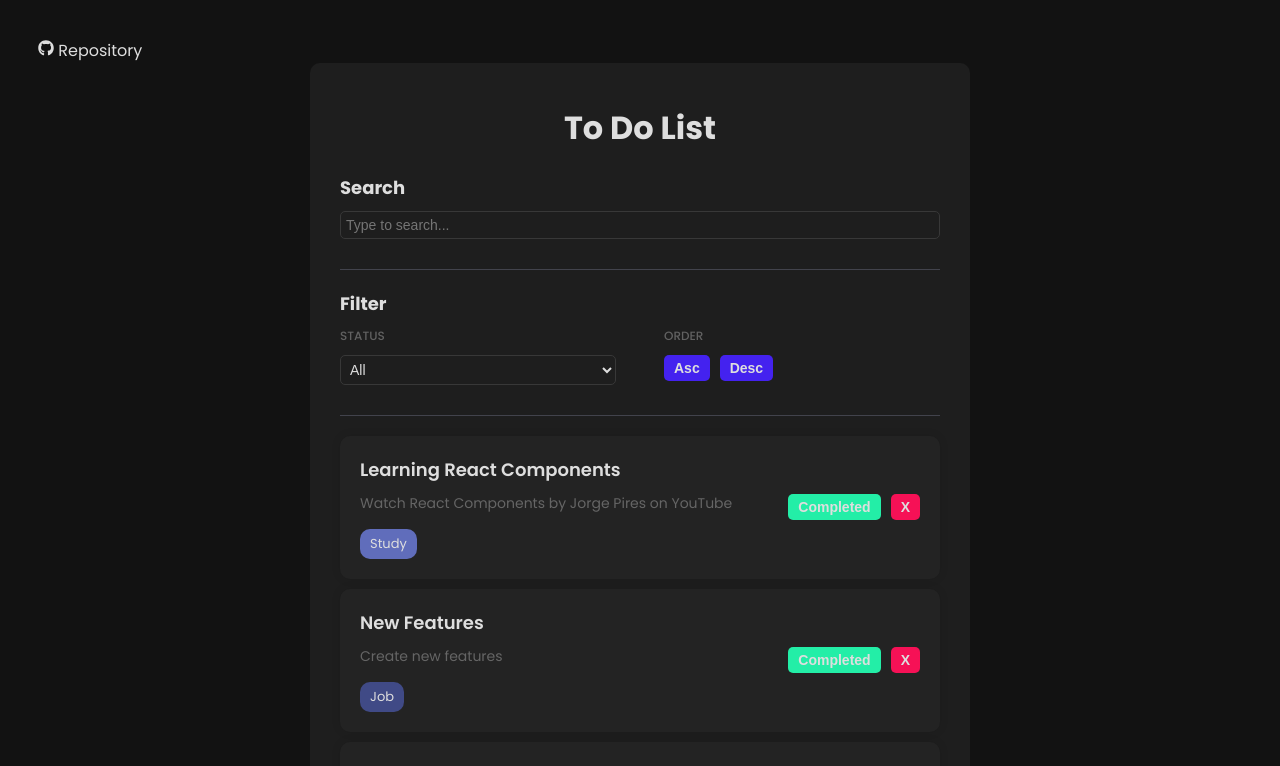
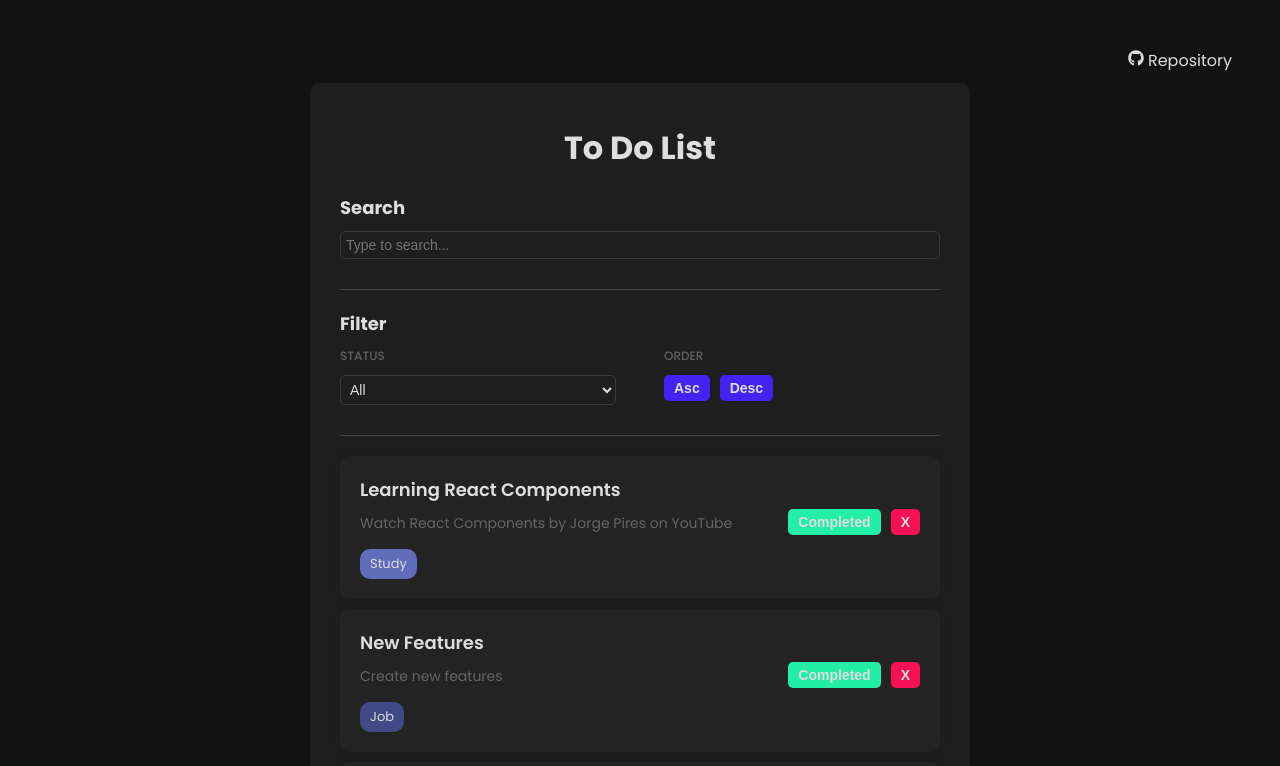
Before and after one commit to jorgeprj/ToDoList-ReactJS, a React (Vite) app: page / in a window 1280 px wide. Shown: the top 766 px of the page. Built offline with nearby package versions, Linux system fonts and the light colour scheme.

Commit message:
feat: update github repository

```diff
--- a/src/App.css
+++ b/src/App.css
@@ -45,6 +45,7 @@ button {
   color: #dedede;
   padding: 5px 10px;
   margin-right: 10px;
+  margin-bottom: 10px;
   cursor: pointer;
   transition: 0.3s;
   border-radius: 5px;
@@ -149,9 +150,15 @@ input, select{
   flex: 1 1 0
 }
 
+.github{
+  margin: 10px;
+  text-align: right;
+  margin-left: auto;
+}
+
 .github-button{
   color: #dedede;
-  font-size: 16px;
+  font-size: 1rem;
   text-decoration: none;
 }
 
--- a/src/components/GitHubButton.jsx
+++ b/src/components/GitHubButton.jsx
@@ -6,9 +6,11 @@ const GitHubButton = ({ username, repository }) => {
   const githubUrl = `https://github.com/${username}/${repository}`;
 
   return (
-    <a href={githubUrl} target="_blank" rel="noopener noreferrer" className="github-button">
-      <FaGithub /> Repository
-    </a>
+    <div className='github' >
+      <a href={githubUrl} target="_blank" rel="noopener noreferrer" className="github-button">
+        <FaGithub /> Repository
+      </a>
+    </div>
   );
 };
 
```
Also changed, not shown: public/assets/print.png (added), 1 other file (tests, documents, lock files or other folders).
